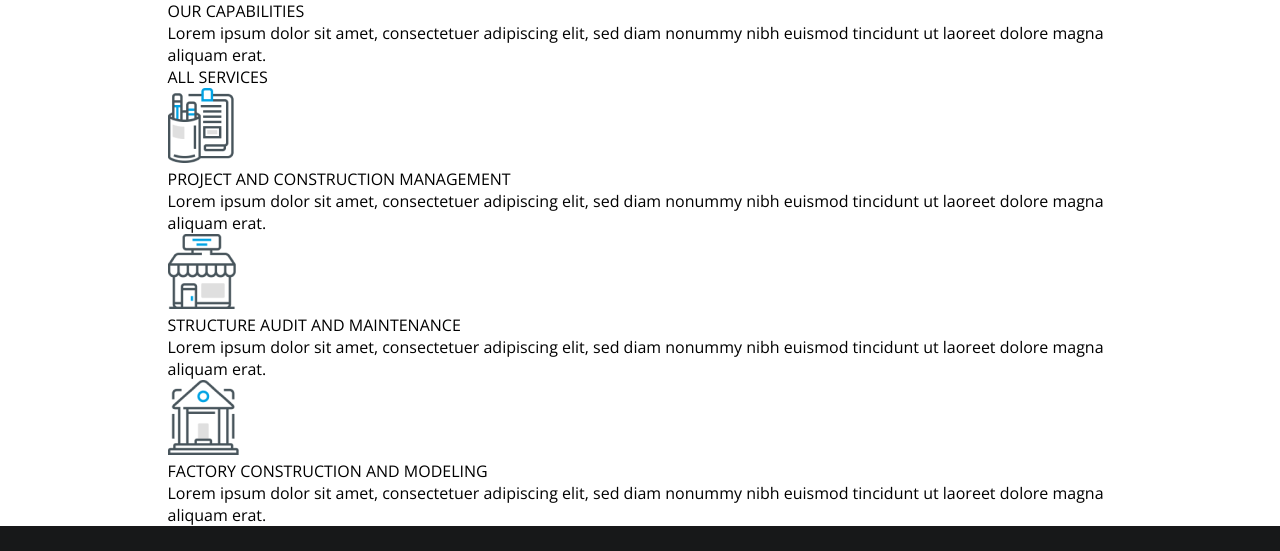
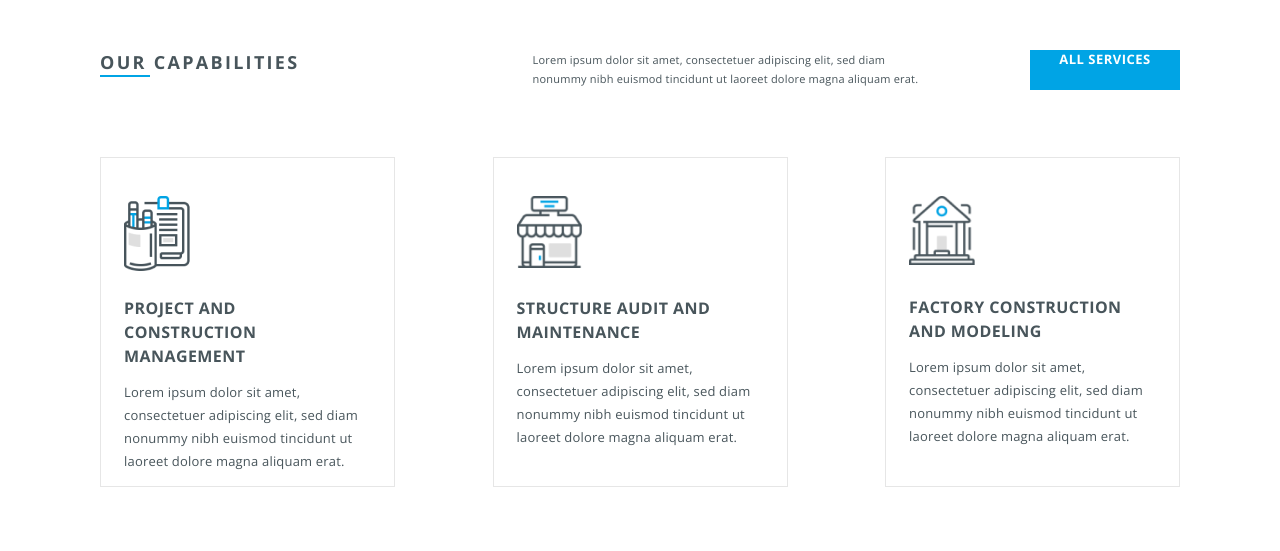
Before and after one commit to antoninavechorko/Constuct, a plain HTML site: page Index.html in a window 1280 px wide. Shown: the top 551 px of the page. Drawn offline with nearby package versions, Linux system fonts and the light colour scheme.

Commit message:
added style

```diff
--- a/Index.html
+++ b/Index.html
@@ -22,7 +22,7 @@
             <div class="capabilities__container container">
                 <div class="capabilities__content">
                     <div class="capabilities__content__title">
-                        <h2 class="content__title">OUR CAPABILITIES</h2>
+                        <h2>OUR CAPABILITIES</h2>
                         <div class="content__decoration decoration__line"></div>
                     </div>
                     <p class="capabilities__content__text">Lorem ipsum dolor sit amet, consectetuer adipiscing elit, sed
@@ -30,11 +30,10 @@
                         magna aliquam erat.</p>
                     <a class="capabilities__content__button" href="#" download="filename">ALL SERVICES</a>
                 </div>
-                <div class="capabilities__description">
-                    <ul class="capabilities__list">
+                <ul class="capabilities__list">
                         <li class="capabilities__item">
                             <div class="capabilities__item__pic"><img src="img/projectIcon.png" alt="ProjectIcon"></div>
-                            <h23 class="capabilities__item__title">PROJECT AND CONSTRUCTION MANAGEMENT</h23>
+                            <h2 class="capabilities__item__title">PROJECT AND CONSTRUCTION MANAGEMENT</h2>
                             <p class="capabilities__item__text">Lorem ipsum dolor sit amet, consectetuer adipiscing
                                 elit, sed diam nonummy nibh euismod tincidunt ut laoreet dolore
                                 magna aliquam erat.
@@ -58,8 +57,7 @@
                                 magna aliquam erat.
                             </p>
                         </li>
-                    </ul>
-                </div>
+                </ul>
             </div>
         </section>
         <section class="promo" id="promo">
--- a/css/style.css
+++ b/css/style.css
@@ -10,7 +10,7 @@ main {
 }
 
 .container {
-  max-width: 965px;
+  max-width: 1100px;
   padding: 0 10px;
   margin: 0 auto;
 }
@@ -225,3 +225,118 @@ main {
   letter-spacing: 0.846154px;
   color: #ffffff;
 }
+
+/* Capabilities */
+
+.capabilities {
+  background-color: white;
+  min-height: 110px;
+  display: flex;
+}
+
+.contacts__container {
+  height: 100%;
+  width: 100%;
+  display: flex;
+}
+
+.capabilities__content {
+  display: flex;
+  flex-direction: row;
+  justify-content: space-between;
+  width: 100%;
+  margin: 50px 0 50px 0;
+}
+
+.capabilities__content__title {
+  display: flex;
+  flex-direction: column;
+  flex-basis: 30%;
+}
+
+.capabilities__content__title h2 {
+  font-family: "Open Sans", sans-serif;
+  font-weight: 700;
+  font-size: 18px;
+  line-height: 25px;
+  color: #48555B;
+  letter-spacing: 2.3px;
+}
+
+.decoration__line {
+  width: 50px;
+  height: 2px;
+}
+
+.content__decoration {
+  background-color: #00A4E5;
+  margin-bottom: 30px;
+}
+
+.capabilities__content__text {
+  font-family: "Open Sans", sans-serif;
+  font-weight: 400;
+  font-size: 11px;
+  line-height: 19px;
+  color: #48555B;
+  letter-spacing: 0.2px;
+  flex-basis: 36%;
+}
+
+.capabilities__content__button {
+  width: 150px;
+  height: 40px;
+  background-color: #00A4E5;
+  font-family: "Open Sans", sans-serif;
+  font-weight: 700;
+  font-size: 13px;
+  line-height: 18px;
+  color: #ffffff;
+  text-align: center;
+  text-decoration: none;
+  letter-spacing: 0.5px;
+}
+
+.capabilities__list {
+  display: flex;
+  flex-direction: row;
+  flex-wrap: wrap;
+  flex: 0 1 auto;
+  row-gap: 10px;
+  justify-content: space-between;
+  margin: 30px 0 110px 0;
+}
+
+.capabilities__item {
+  width: 295px;
+  height: 330px;
+  display: flex;
+  flex-direction: column;
+  border: 1px solid #E6E6E6;
+  padding: 38px 22px 39px 23px;
+}
+
+.capabilities__item__pic {
+  width: 65.63px;
+  height: 75px;
+  margin-bottom: 25px;
+}
+
+.capabilities__item__title {
+  font-family: "Open Sans", sans-serif;
+  font-weight: 700;
+  font-size: 16px;
+  line-height: 24px;
+  color: #48555B;
+  letter-spacing: 0.43px;
+  margin-bottom: 13px;
+}
+
+.capabilities__item__text {
+  font-family: "Open Sans", sans-serif;
+  font-weight: 400;
+  font-size: 13px;
+  line-height: 23px;
+  color: #48555B;
+  letter-spacing: 0.19px;
+}
```
